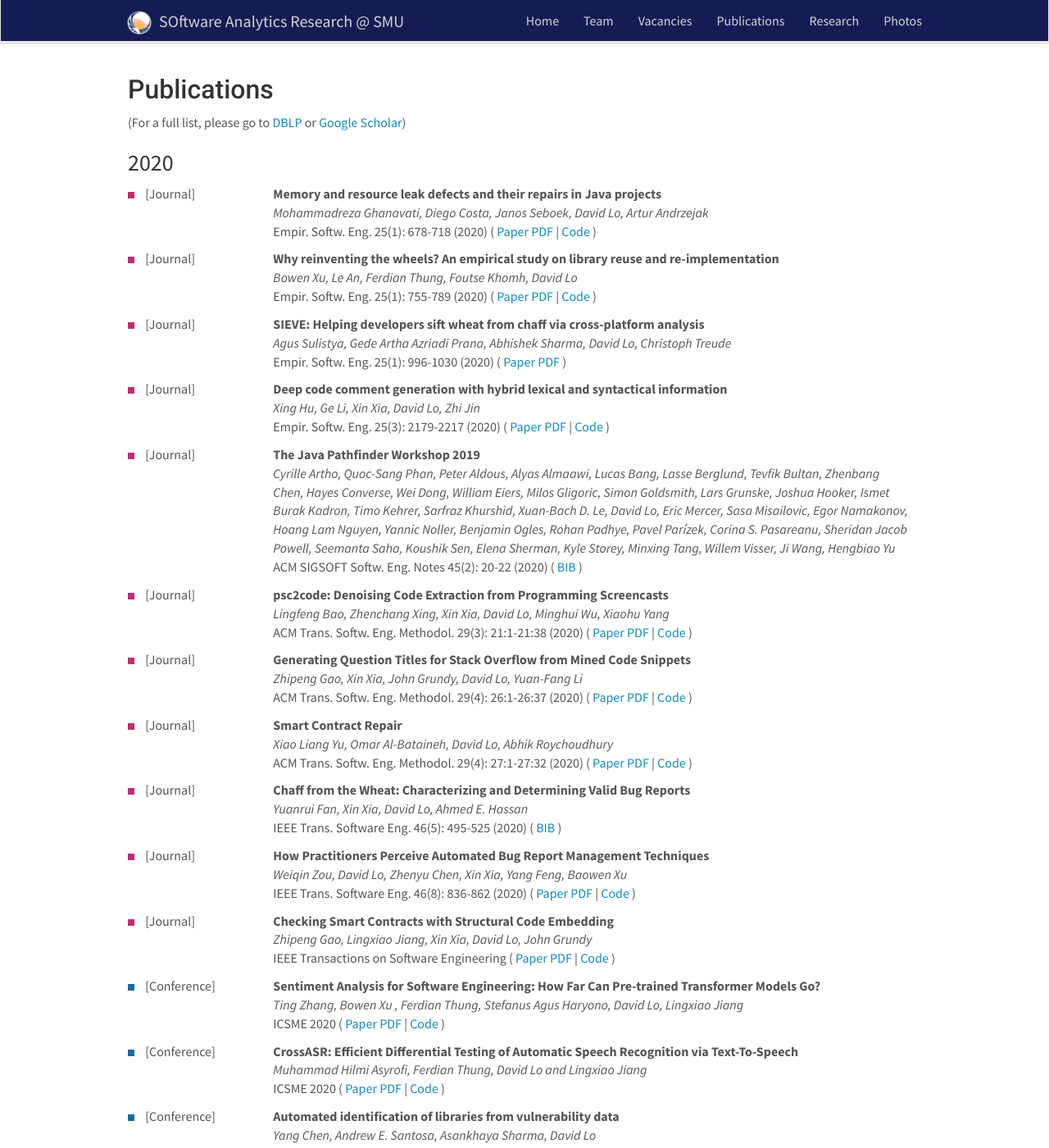
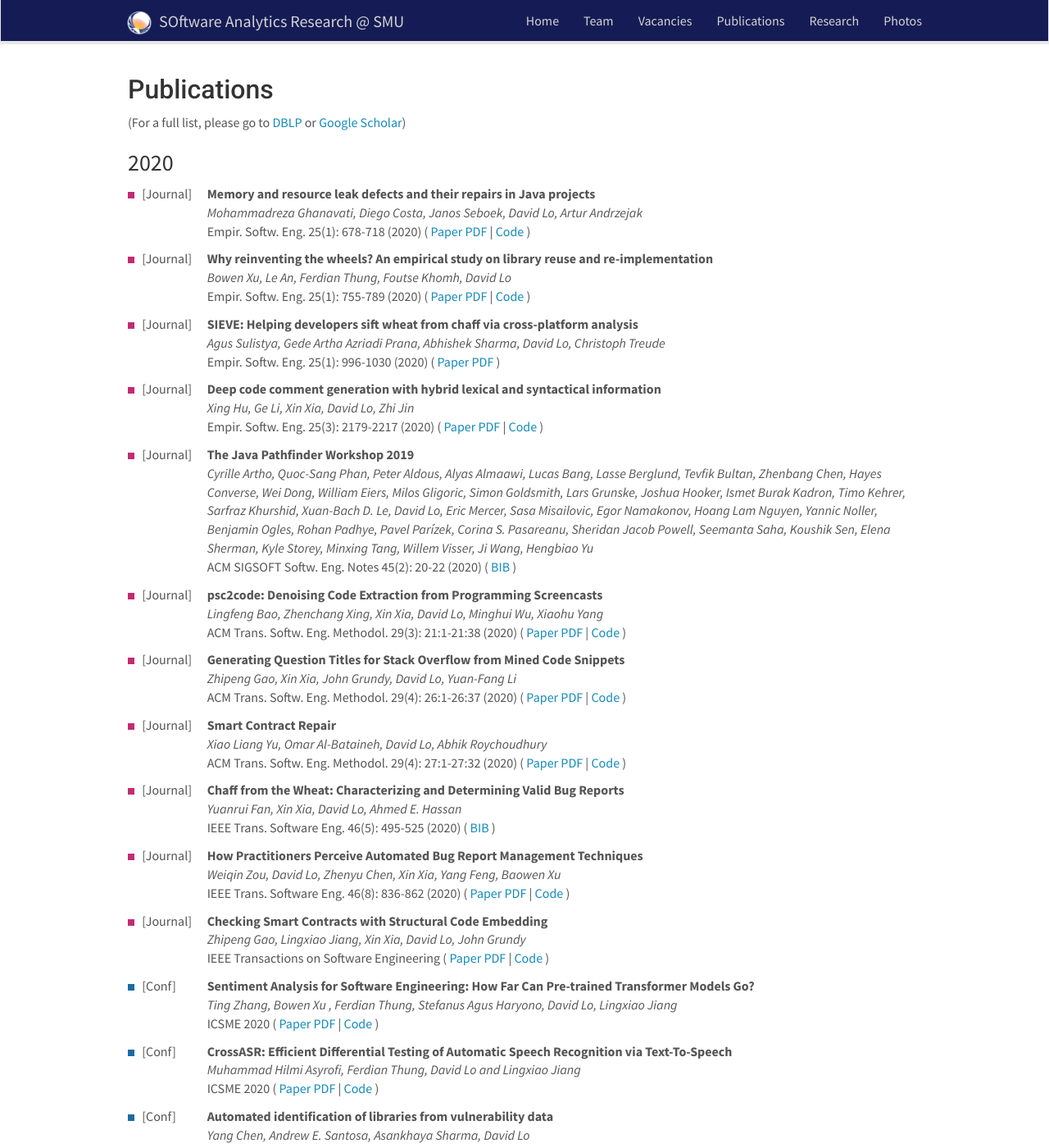
Before and after one commit to soarsmu/soarsmu.github.io, a Jekyll site: the page built from _pages/publications.md, in a window 1280 px wide and 1400 px high. Shown: the whole window at 82% size. Built offline with Jekyll 4.4.1, drawn with Linux system fonts in a browser that asks for light colours; nearby versions of some CDN libraries; some of the changed text lies outside the part shown.

Commit message:
style(publications): reduce empty space

```diff
--- a/_pages/publications.md
+++ b/_pages/publications.md
@@ -60,14 +60,14 @@
 
 {% for publi in site.data.publist_2020 %}
 
-<div class="col-sm-2" style="padding:0px">
+<div class="col-sm-1" style="padding:0px">
   {% if publi.type == "Journal" %}
   <div class="box" style="background-color: #C32B72;"></div>
   <p style="display:inline-block;">[Journal] </p>
   {% endif %}
   {% if publi.type == "Conference" %}
   <div class="box" style="background-color: #196CA3;"></div>
-  <p style="display:inline-block;">[Conference] </p>
+  <p style="display:inline-block;">[Conf] </p>
   {% endif %}
   {% if publi.type == "Arxiv" %}
   <div class="box" style="background-color: #606B70;"></div>
@@ -75,14 +75,14 @@
   {% endif %}
   {% if publi.type == "Editorship" %}
   <div class="box" style="background-color: #33C3BA;"></div>
-  <p style="display:inline-block;">[Editorship] </p>
+  <p style="display:inline-block;">[Editor] </p>
   {% endif %}
   {% if publi.type <> "Journal" and publi.type <> "Conference" and publi.type <> "Arxiv" and publi.type <> "Editorship" %}
   <div class="box"></div>
   <p style="display:inline-block;">[Other] </p>
   {% endif %}
 </div>
-<div class="col-sm-10">
+<div class="col-sm-11">
   <p>
   **{{ publi.title }}** <br/>
   <em>{{ publi.authors }} </em><br/>
@@ -92,18 +92,19 @@
 
 {% endfor %}
 
+
 ### 2019
 
 {% for publi in site.data.publist_2019 %}
 
-<div class="col-sm-2" style="padding:0px">
+<div class="col-sm-1" style="padding:0px">
   {% if publi.type == "Journal" %}
   <div class="box" style="background-color: #C32B72;"></div>
   <p style="display:inline-block;">[Journal] </p>
   {% endif %}
   {% if publi.type == "Conference" %}
   <div class="box" style="background-color: #196CA3;"></div>
-  <p style="display:inline-block;">[Conference] </p>
+  <p style="display:inline-block;">[Conf] </p>
   {% endif %}
   {% if publi.type == "Arxiv" %}
   <div class="box" style="background-color: #606B70;"></div>
@@ -111,14 +112,14 @@
   {% endif %}
   {% if publi.type == "Editorship" %}
   <div class="box" style="background-color: #33C3BA;"></div>
-  <p style="display:inline-block;">[Editorship] </p>
+  <p style="display:inline-block;">[Editor] </p>
   {% endif %}
   {% if publi.type <> "Journal" and publi.type <> "Conference" and publi.type <> "Arxiv" and publi.type <> "Editorship" %}
   <div class="box"></div>
   <p style="display:inline-block;">[Other] </p>
   {% endif %}
 </div>
-<div class="col-sm-10">
+<div class="col-sm-11">
   <p>
   **{{ publi.title }}** <br/>
   <em>{{ publi.authors }} </em><br/>
@@ -132,14 +133,14 @@
 
 {% for publi in site.data.publist_2018 %}
 
-<div class="col-sm-2" style="padding:0px">
+<div class="col-sm-1" style="padding:0px">
   {% if publi.type == "Journal" %}
   <div class="box" style="background-color: #C32B72;"></div>
   <p style="display:inline-block;">[Journal] </p>
   {% endif %}
   {% if publi.type == "Conference" %}
   <div class="box" style="background-color: #196CA3;"></div>
-  <p style="display:inline-block;">[Conference] </p>
+  <p style="display:inline-block;">[Conf] </p>
   {% endif %}
   {% if publi.type == "Arxiv" %}
   <div class="box" style="background-color: #606B70;"></div>
@@ -147,14 +148,14 @@
   {% endif %}
   {% if publi.type == "Editorship" %}
   <div class="box" style="background-color: #33C3BA;"></div>
-  <p style="display:inline-block;">[Editorship] </p>
+  <p style="display:inline-block;">[Editor] </p>
   {% endif %}
   {% if publi.type <> "Journal" and publi.type <> "Conference" and publi.type <> "Arxiv" and publi.type <> "Editorship" %}
   <div class="box"></div>
   <p style="display:inline-block;">[Other] </p>
   {% endif %}
 </div>
-<div class="col-sm-10">
+<div class="col-sm-11">
   <p>
   **{{ publi.title }}** <br/>
   <em>{{ publi.authors }} </em><br/>
@@ -184,6 +185,6 @@
   width:8px;
   height:8px;
   background-color: grey;
-  margin-right:10px;
+  margin-right:6px;
 }
 </style>
```
Also changed, not shown: 1 other file.
